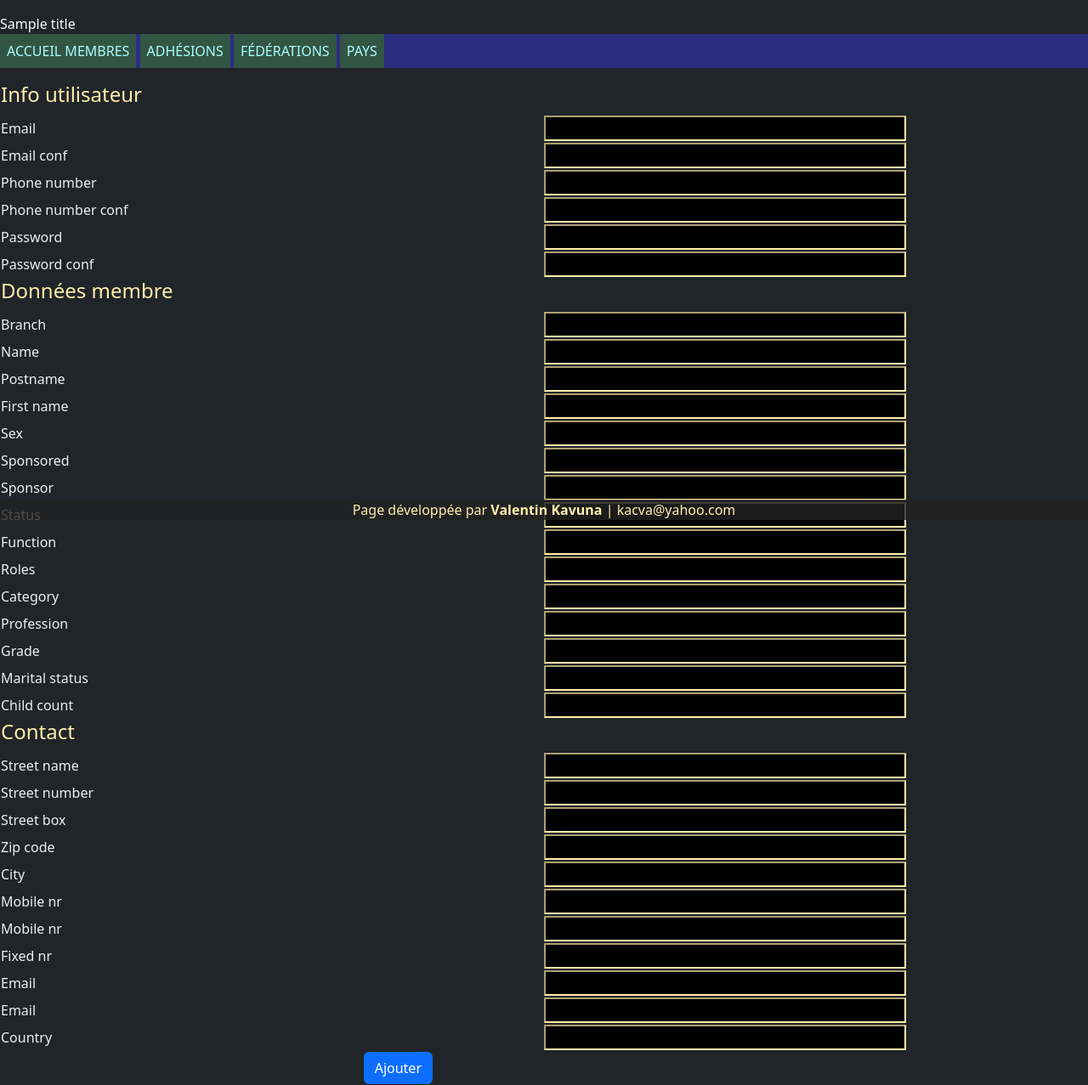
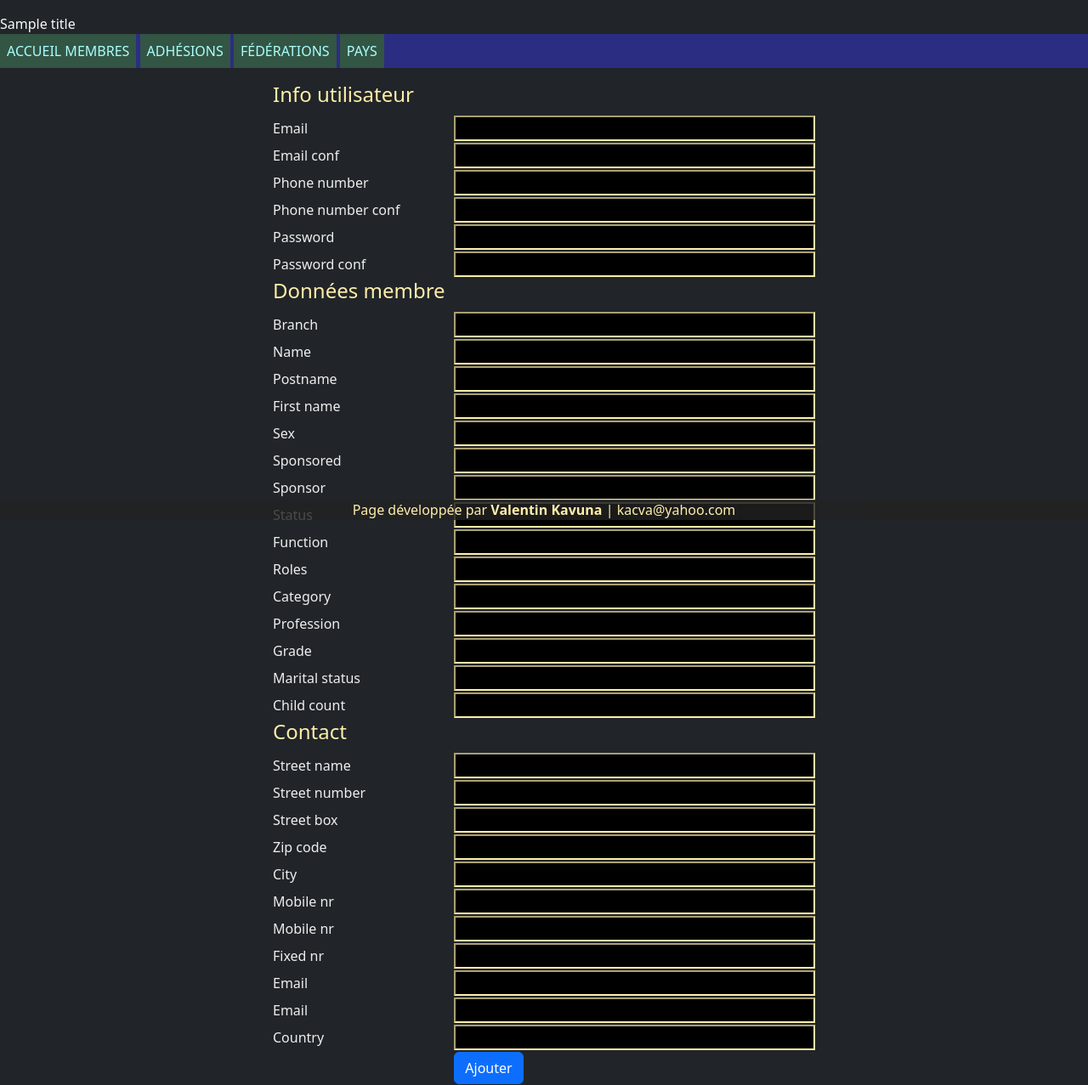
Before and after one commit to zoenaarj5/dgen, a Django app: template membership/templates/membership/add-member.html in a window 1280 px wide. Shown: the part 188-1465 px from the top of the page at 85% size. Run offline with Django 3.2, Linux system fonts and the light colour scheme; the template is opened without the code that fills it: most values are stand-ins (such as "Sample title", 1, 10 or a date in 2020); form fields are guessed from the names that the template uses; some libraries are stand-ins or nearby versions.

Commit message:
2025-07-03 - Working on member registration form

```diff
--- a/accounts/forms.py
+++ b/accounts/forms.py
@@ -5,7 +5,7 @@ class ArepUserCreationForm(forms.ModelForm):
     email_conf = forms.EmailField(required=False,label="Confirmer l'email")
     phone_number = forms.CharField(required=False,label="Tél.")
     phone_number_conf = forms.CharField(required=False,label="Confirmer Tél.")
-    password = forms.CharField(label="mot de passe",widget = forms.PasswordInput)
+    password = forms.CharField(label="Mot de passe",widget = forms.PasswordInput)
     password_conf = forms.CharField(label="Confirmer mot de passe",widget=forms.PasswordInput)
     class Meta:
         model = ArepUser
--- a/core/static/style/main.css
+++ b/core/static/style/main.css
@@ -71,7 +71,8 @@ table th,table td{
 }.sub-menu li:hover{
     background-color: rgba(0,0,0,1);
 }.form-table{
-    width:100%;
+    margin-left:25%;
+    width:50%;
 }.form-table, .form-table tr, .form-table td{
     border:none !important;
 }.form-table h4{
@@ -82,9 +83,8 @@ table th,table td{
     width:25%;
 }.form-table tr>td:nth-child(2){
     width:50%;
-}.form-table input, .form-table select{
-    margin-left:25%;
-    width:50%;
+}.form-table td>label,.form-table td>input, .form-table td>select{
+    width:100%;
 }form input, form select, form select option{
     background-color:black;
     color:#FEA;
--- a/membership/forms.py
+++ b/membership/forms.py
@@ -22,7 +22,7 @@ class ContactForm(forms.ModelForm):
         labels={
             "country":"Pays"
         }
-
+'''
 class ArepUserForm(forms.ModelForm):
     email = forms.EmailField(required=False,label="Email")
     email_conf = forms.EmailField(required=False,label="Confirmer email")
@@ -36,7 +36,7 @@ class ArepUserForm(forms.ModelForm):
             "email","email_conf","phone_number","phone_number_conf",
             "password","password_conf"
         ]
-
+'''
 class MemberForm(forms.ModelForm):
     class Meta:
         model = Member
--- a/membership/templates/membership/add-member.html
+++ b/membership/templates/membership/add-member.html
@@ -2,7 +2,7 @@
     {% block title %}{{title}}{% endblock %}
     {% block content %}
 
-    <form method="post">
+    <form class="form-group" method="post">
         {% csrf_token %}
         <table class="form-table">
             <tr>
```
